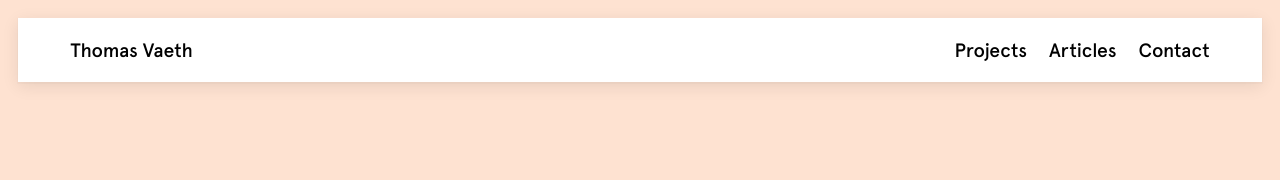
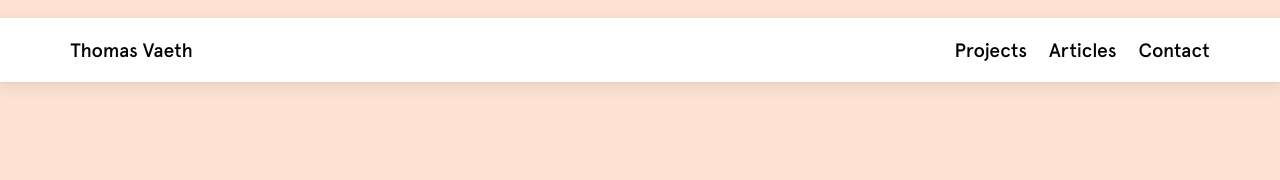
Before and after one commit to thomasvaeth/thomasvaeth.github.io, a Jekyll site: the page built from _work/the-stable-seattle.html, in a window 1280 px wide. Shown: the top 180 px of the page. Built offline with Jekyll 4.4.1, drawn with Linux system fonts in a browser that asks for light colours.

Commit message:
Fixed navigation with smooth scroll.

```diff
--- a/_assets/scss/components/_posts.scss
+++ b/_assets/scss/components/_posts.scss
@@ -5,6 +5,8 @@
 
   &__container {
     @include flex-grid(1, 2, 3, $pad: 1em);
+
+    margin-top: 1em;
   }
 
   &__post {
--- a/_assets/scss/components/_work.scss
+++ b/_assets/scss/components/_work.scss
@@ -8,6 +8,7 @@
     flex-flow: wrap;
     flex-direction: row;
     margin: {
+      top: 1em;
       right: -1em;
       left: -1em;
     }
--- a/_assets/scss/regions/_header.scss
+++ b/_assets/scss/regions/_header.scss
@@ -4,13 +4,13 @@
 .header {
   position: fixed;
   top: 1em;
-  left: 1em;
-  right: 1em;
+  left: 0;
   z-index: $z-998;
 
   display: flex;
   justify-content: space-between;
-  padding: 1em 3em;
+  width: 100%;
+  padding: 1em 4em;
 
   background-color: $color-white;
 
--- a/_includes/header.html
+++ b/_includes/header.html
@@ -1,17 +1,14 @@
+{% if page.url == '/index.html' %}
   <header class="header">
-  {% if page.url == '/index.html' %}
     <a class="header__title" href="#" data-scroll>Thomas Vaeth</a>
-  {% else %}
-    <a class="header__title" href="{{ '/' | prepend: site.baseurl }}">Thomas Vaeth</a>
-  {% endif %}
 
     <nav>
       <ul class="header__list">
         <li>
-        <a class="header__link" href="{{ '/#projects' | prepend: site.baseurl }}" data-scroll>Projects</a>
+          <a class="header__link" href="#projects" data-scroll>Projects</a>
         </li>
         <li>
-        <a class="header__link" href="{{ '/#articles' | prepend: site.baseurl }}" data-scroll>Articles</a>
+          <a class="header__link" href="#articles" data-scroll>Articles</a>
         </li>
         <li>
           <a class="header__link" href="#contact" data-scroll>Contact</a>
@@ -19,3 +16,22 @@
       </ul>
     </nav>
   </header>
+{% else %}
+  <header class="header">
+    <a class="header__title" href="{{ '/' | prepend: site.baseurl }}">Thomas Vaeth</a>
+
+    <nav>
+      <ul class="header__list">
+        <li>
+          <a class="header__link" href="{{ '/' | prepend: site.baseurl }}" data-anchor="projects">Projects</a>
+        </li>
+        <li>
+          <a class="header__link" href="{{ '/' | prepend: site.baseurl }}" data-anchor="articles">Articles</a>
+        </li>
+        <li>
+          <a class="header__link" href="#contact" data-scroll>Contact</a>
+        </li>
+      </ul>
+    </nav>
+  </header>
+{% endif %}
--- a/index.html
+++ b/index.html
@@ -13,6 +13,7 @@
 
 <section id="projects" class="work section-padding bg-lightgrey">
   <div class="grid">
+    <h2>Selected projects</h2>
     <div class="work__container">
       {% assign ordered_work = site.work | sort: 'order' %}
       <div>
@@ -39,6 +40,7 @@
 
 <section id="articles" class="posts section-padding bg-white">
   <div class="grid">
+    <h2>Recent articles</h2>
     <div class="posts__container" itemscope itemtype="http://schema.org/Blog">
 
       {% for post in paginator.posts %}
```
Also changed, not shown: _assets/js/_inits.js (+8 -2 lines), _assets/js/components/_miscellaneous.js (+17 -1 lines), assets/css/app.min.css, assets/js/app.min.js, 1 other file. Lines whose indentation alone changed are shown as unchanged.
